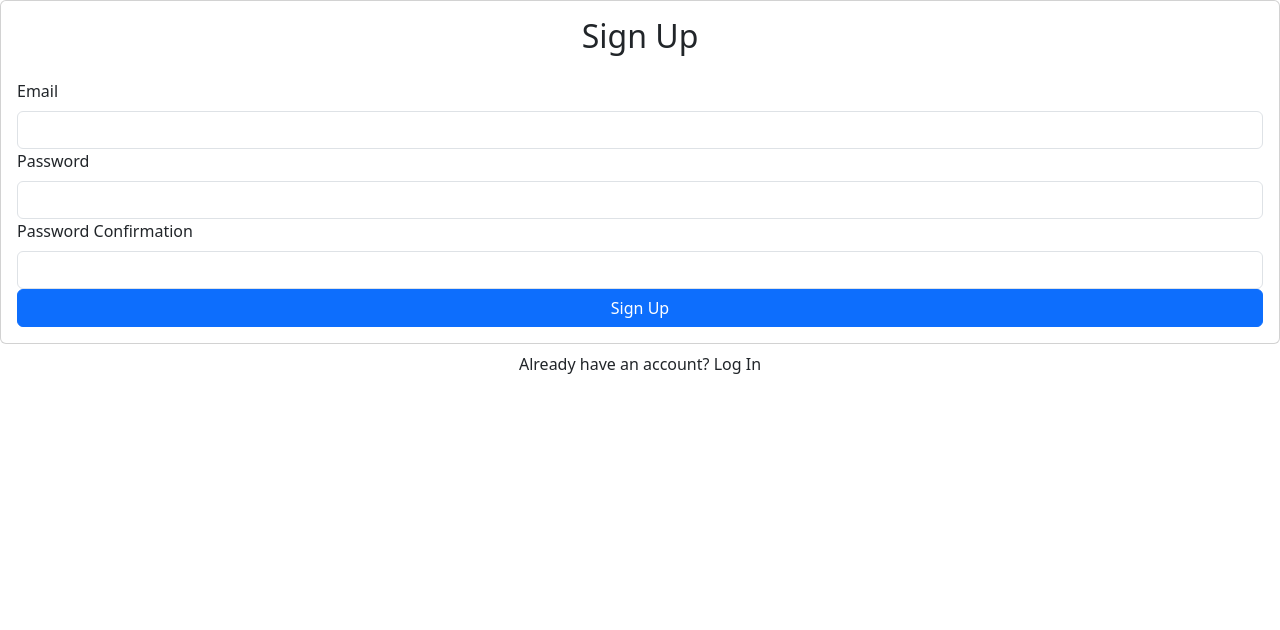
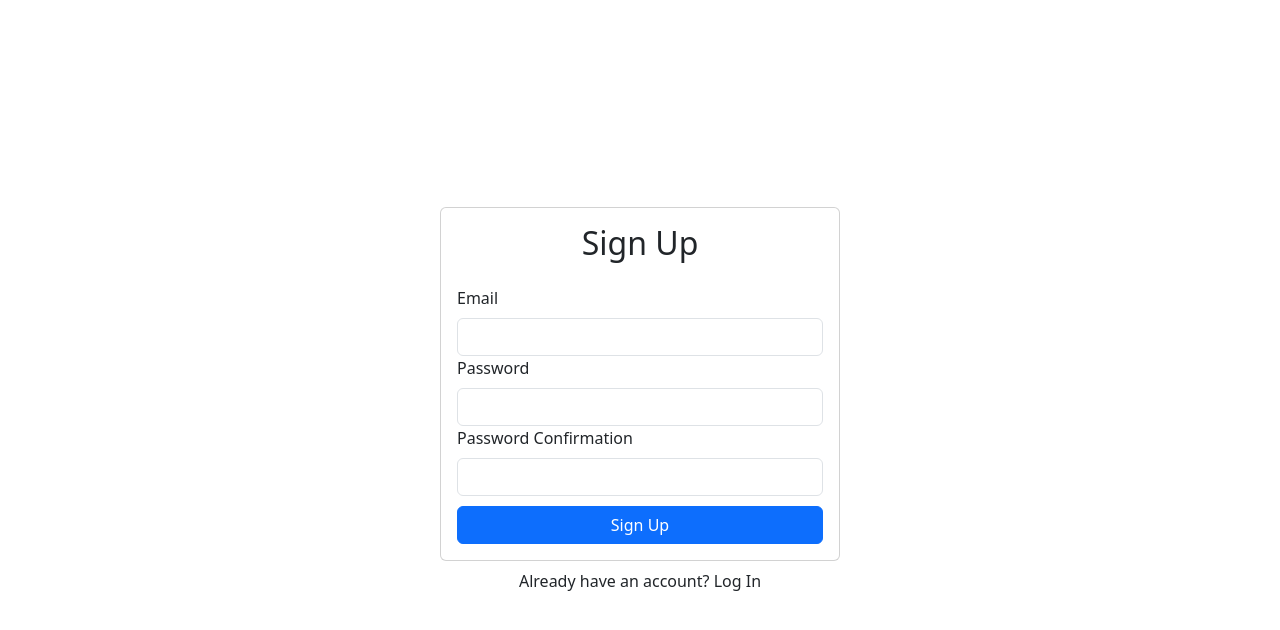
Before and after one commit to Adil-Bikiev/Authorization, a React (Create React App) app in the folder advanced-authorization/: page / in a window 1280 px wide. Shown: the top 630 px of the page. Built offline with nearby package versions, Linux system fonts and the light colour scheme.

Commit message:
add SignUp CSS

```diff
--- a/advanced-authorization/src/components/App.js
+++ b/advanced-authorization/src/components/App.js
@@ -1,8 +1,18 @@
 import React from "react";
 import Signup from "./Signup";
+import { Container } from "react-bootstrap";
 
 function App() {
-  return <Signup/>
+  return (
+    <Container
+      className="d-flex align-items-center justify-content-center"
+      style={{ minHeight: "100vh" }}
+    >
+      <div className="w-100" style={{ maxWidth: "400px"}}>
+        <Signup/>
+      </div>
+    </Container>
+  )
 }
 
 export default App;
--- a/advanced-authorization/src/components/Signup.js
+++ b/advanced-authorization/src/components/Signup.js
@@ -23,7 +23,7 @@
                             <Form.Label>Password Confirmation</Form.Label>
                             <Form.Control type='password' ref={passwordConfirmRef} required/>
                         </Form.Group>
-                        <Button className='w-100' type='submit'>Sign Up</Button>
+                        <Button className='w-100' type='submit' style={{ marginTop: "10px" }}>Sign Up</Button>
                     </Form>
                 </Card.Body>
             </Card>
```
